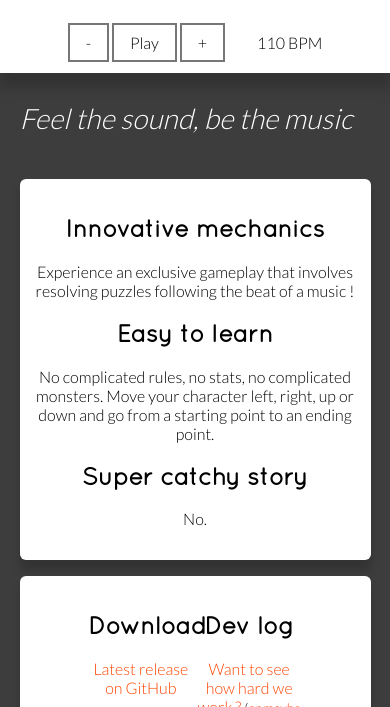
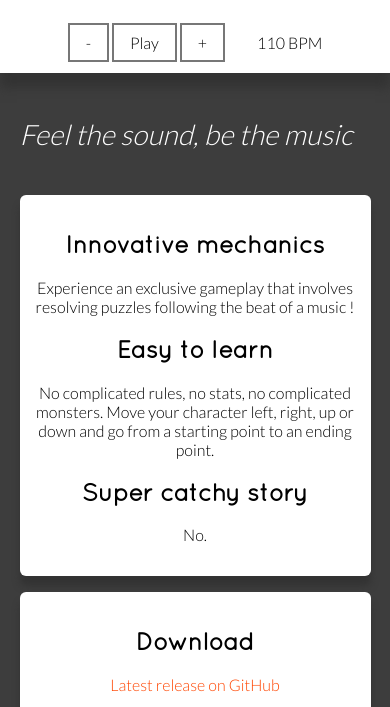
Before and after one commit to Team-Euterpe/almagest-game, a plain HTML site: page index.html in a window 390 px wide. Shown: the part 137-844 px from the top of the page. Drawn offline with Linux system fonts and the light colour scheme.

Commit message:
.col-3 media query zzz

```diff
--- a/index.html
+++ b/index.html
@@ -82,7 +82,7 @@
       }
       main {
         width: 90%;
-        margin: auto;
+        margin: 1em auto;
       }
       #catchphrase {
         padding: 1em 0;
@@ -116,6 +116,12 @@
         vertical-align: top;
         display: inline-block;
         width: 33.0%;
+      }
+      @media screen and (max-width:800px) {
+        .col-3 {
+          display: block;
+          width: 100%;
+        }
       }
     </style>
   </head>
```
